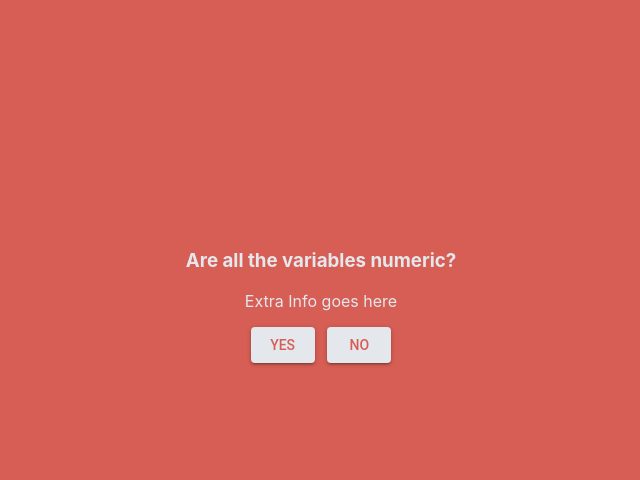
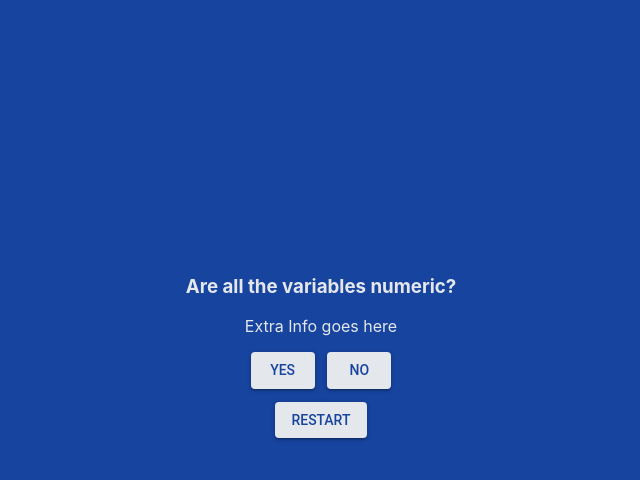
Before and after one commit to mini024/WhichStat, a React (Create React App) app: page /questions in a window 1280 px wide. Both pictures are taken after a click on the button "START". Shown: the top 480 px of the page, without its empty margins (319-959 px from the left). Built offline with nearby package versions, Linux system fonts and the light colour scheme.

Commit message:
Changed colors, added result view

```diff
--- a/src/App.css
+++ b/src/App.css
@@ -32,26 +32,51 @@
 }
 
 :root {
-  background-color: rgb(215, 94, 84);
+  background-color: rgb(23, 68, 159);
   color: #e4e7ec;
 }
 
 .Header {
   text-align: center;
-  padding-top: 18%;
+  height: 100%;
+  width: 100%
+}
+
+.MainContent {
+  padding-top: 20%;
 }
 
 #WhiteButton {
   background-color:#e4e7ec;
-  color:  rgb(215, 94, 84);
+  color:  rgb(23, 68, 159);
 }
 
 #WhiteButton-left {
   background-color:#e4e7ec;
-  color:  rgb(215, 94, 84);
+  color:  rgb(23, 68, 159);
   margin-left: 1%;
+}
+
+#WhiteButton-bottom {
+  background-color:#e4e7ec;
+  color:  rgb(23, 68, 159);
+  margin-top: 1%;
 }
 
 #AnswerButtons {
   text-align: center;
 }
+
+#ResultCard {
+  text-align: center;
+  background-color:#e4e7ec;
+  color:  rgb(23, 68, 159);
+  margin: 3%;
+  border-radius: 20px;
+  display: block;
+  overflow: auto;
+}
+
+#Description {
+  color: #3d3e3f;
+}
--- a/src/App.js
+++ b/src/App.js
@@ -6,7 +6,6 @@ class App extends Component {
   render() {
     return (
       <div className="Header">
-        {/* <AppHeader /> */}
         <TestButton />
       </div>
     );
--- a/src/components/Questionarie/Questionarie.js
+++ b/src/components/Questionarie/Questionarie.js
@@ -19,7 +19,7 @@ export default class Questionarie extends Component {
   handleClickYes() {
     const {currentQuestion, questionId} = this.state
     var nextQuestion = currentQuestion.Yes;
-    if (nextQuestion.id == -1) {
+    if (nextQuestion.id === -1) {
       this.setState({currentQuestion:currentQuestion.Yes, result: true})
     } else {
       this.setState({currentQuestion:currentQuestion.Yes, questionId:questionId*10+1})
@@ -29,7 +29,7 @@ export default class Questionarie extends Component {
   handleClickNo() {
     const {currentQuestion, questionId} = this.state
     var nextQuestion = currentQuestion.No;
-    if (nextQuestion.id == -1) {
+    if (nextQuestion.id === -1) {
       this.setState({currentQuestion:currentQuestion.No, result: true})
     } else {
       this.setState({currentQuestion:currentQuestion.No, questionId:questionId*10})
@@ -44,40 +44,28 @@ export default class Questionarie extends Component {
   render() {
     const {currentQuestion, result} = this.state
     return (
-      <div className="questionarie">
-        {currentQuestion == null ? (<p>Hello</p>) :
+      <div class="MainContent">
+        {currentQuestion != null ?
+          (!result ?
+            (
             <div>
               <h3>{currentQuestion.Title}</h3>
               <p>{currentQuestion.Description}</p>
-            {!result ? (
               <div id="AnswerButtons">
                 <Button variant="contained" id="WhiteButton" onClick={this.handleClickYes}>Yes</Button>
                 <Button variant="contained" id="WhiteButton-left" onClick={this.handleClickNo}>No</Button>
-            </div>)
-            : <div></div>
+              </div>
+            </div>
+            ) : (
+            <div id="ResultCard">
+              <h3>{currentQuestion.Title}</h3>
+              {console.log(currentQuestion)}
+              <p id="Description">{currentQuestion.Description}</p>
+            </div>
+            )
+          ) : <div> Error Questions not Found </div>
       }
-          </div>
-        }
-
-
       </div>
     )
   }
 }
-
-// class Questions {
-//   constructor() {
-//     this.root = null;
-//   }
-// }
-
-// class Question {
-//   constructor(id, title, type, description, yes, no) {
-//     this.id = id
-//     this.Title = title
-//     this.description = description
-//     this.type = type
-//     this.yes = null
-//     this.no = null
-//   }
-// }
--- a/src/components/TestButton/TestButton.js
+++ b/src/components/TestButton/TestButton.js
@@ -12,11 +12,15 @@ class TestButton extends Component {
     }
 
     this.handleClick = this.handleClick.bind(this);
+    this.handleReload = this.handleReload.bind(this);
   }
 
   handleClick () {
     this.setState({isAnswering:!this.isAnswering});
-    //Questions should appear
+  }
+
+  handleReload () {
+    this.setState({isAnswering:false});
   }
 
   render() {
@@ -25,11 +29,14 @@ class TestButton extends Component {
     return (
       <div>
         { !isAnswering ? (
-          <div className="TestButton">
+          <div class="MainContent">
             <h1>WhichStat</h1>
             <h3>Start to know which statistical test to use</h3>
             <Button variant="contained" id="WhiteButton" onClick={this.handleClick}> Start </Button>
-          </div>) : <Questionarie />
+          </div>) : (<div>
+            <Questionarie />
+            <Button variant="contained" id="WhiteButton-bottom" onClick={this.handleReload}>Restart</Button>
+            </div>)
         }
       </div>
     )
--- a/src/shared/questions.json
+++ b/src/shared/questions.json
@@ -75,7 +75,7 @@
                                 "id" : -1,
                                 "Title" : "Spearman correlation",
                                 "AnswerType" : "Result",
-                                "Description" : "",
+                                "Description" : "You need two variables that are either ordinal, interval or ratio (see our Types of Variable guide if you need clarification). Although you would normally hope to use a Pearson product-moment correlation on interval or ratio data, the Spearman correlation can be used when the assumptions of the Pearson correlation are markedly violated. However, Spearman's correlation determines the strength and direction of the monotonic relationship between your two variables rather than the strength and direction of the linear relationship between your two variables, which is what Pearson's correlation determines.",
                                 "Yes" : {},
                                 "No" : {}
                             },
@@ -177,7 +177,7 @@
                     "id" : -1,
                     "Title" : "Spearman correlation",
                     "AnswerType" : "Result",
-                    "Description" : "",
+                    "Description" : "You need two variables that are either ordinal, interval or ratio (see our Types of Variable guide if you need clarification). Although you would normally hope to use a Pearson product-moment correlation on interval or ratio data, the Spearman correlation can be used when the assumptions of the Pearson correlation are markedly violated. However, Spearman's correlation determines the strength and direction of the monotonic relationship between your two variables rather than the strength and direction of the linear relationship between your two variables, which is what Pearson's correlation determines.",
                     "Yes" : {},
                     "No" : {}
                 },
```
Lines whose indentation alone changed are shown as unchanged.
